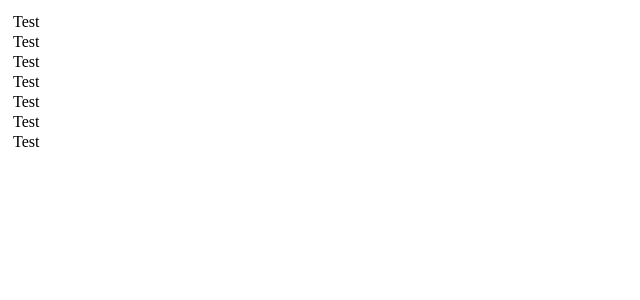
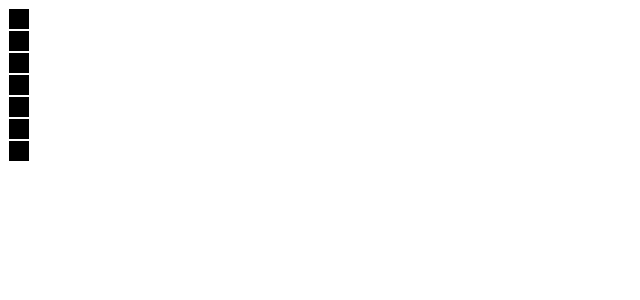
Before and after one commit to jonny258/Maze, an Angular app: page / in a window 1280 px wide. Shown: the top 300 px of the page, without its empty margins (0-640 px from the left). Built offline with nearby package versions, Linux system fonts and the light colour scheme.

Commit message:
added some of the functionality to the box

```diff
--- a/src/app/maze-square/maze-square.component.css
+++ b/src/app/maze-square/maze-square.component.css
@@ -1,6 +1,6 @@
 .box {
-    color: black;
-    border: 5px solid white;
-    width: 10px;
-    height: 10px;
+    background-color: black;
+    border: 1px solid white;
+    width: 20px;
+    height: 20px;
 }
--- a/src/app/maze-square/maze-square.component.html
+++ b/src/app/maze-square/maze-square.component.html
@@ -1,3 +1,3 @@
-<div class="box">
-    Test
+<div class="box" (click)="mazeSquareClickHandler()">
+
 </div>
--- a/src/app/maze-square/maze-square.component.ts
+++ b/src/app/maze-square/maze-square.component.ts
@@ -6,5 +6,10 @@ import { Component } from '@angular/core';
   styleUrls: ['./maze-square.component.css']
 })
 export class MazeSquareComponent {
+  boxElement = document.querySelectorAll('.box');
 
+  mazeSquareClickHandler(){
+    const boxElements = document.querySelectorAll('.box');
+    console.log(Array.from(boxElements));
+  }
 }
```
